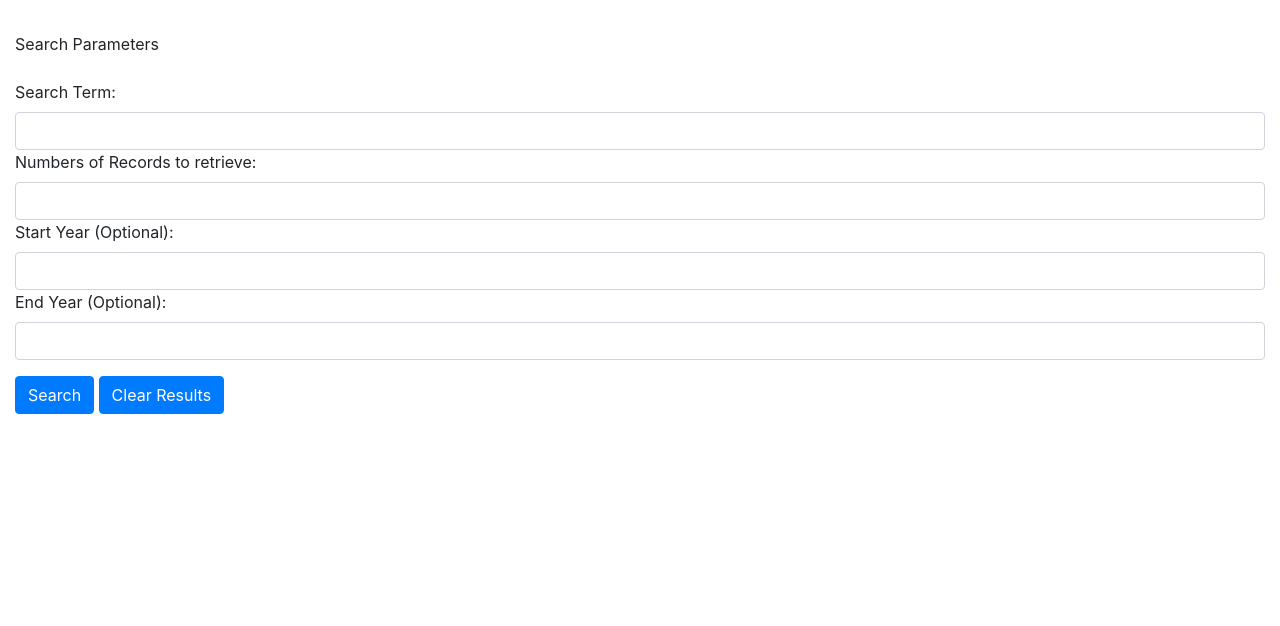
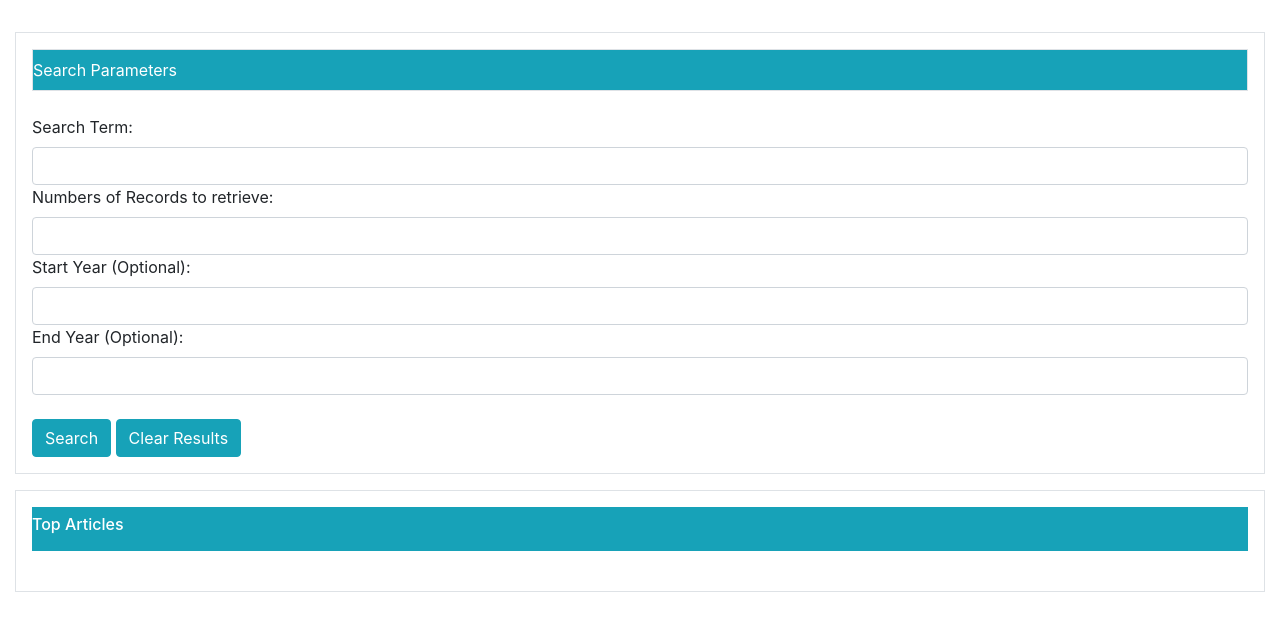
Before and after one commit to chainfire21/NYTimes, a plain HTML site: page index.html in a window 1280 px wide. Shown: the part 174-800 px from the top of the page. Drawn offline with nearby package versions, Linux system fonts and the light colour scheme.

Commit message:
Results section added

```diff
--- a/index.html
+++ b/index.html
@@ -17,24 +17,32 @@
         <div class="jumbotron bg-primary text-white text-center"><h2>New York Times Search</h2>
         </div>
         <form>
-            <div class="form-group">
-              <div class"bg-secondary">Search Parameters</div><br>
+            <div class="form-group border p-3">
+              <div class="bg-info border text-white pt-2 pb-2">Search Parameters</div><br>
               <label for="search-term">Search Term:</label>
               <input type="text" class="form-control" id="search-term">
 
-              <label for="search-term">Numbers of Records to retrieve:</label>
+              <label for="records">Numbers of Records to retrieve:</label>
               <input type="text" class="form-control" id="records">
 
-              <label for="search-term">Start Year (Optional):</label>
+              <label for="s-year">Start Year (Optional):</label>
               <input type="text" class="form-control" id="s-year">
 
-              <label for="search-term">End Year (Optional):</label>
-              <input type="text" class="form-control" id="e-year">
+              <label for="e-year">End Year (Optional):</label>
+              <input type="text" class="form-control" id="e-year"><br>
+
+              <button type="submit" class="btn btn-info" id="submit">Search</button>
+              <button type="clear" class="btn btn-info" id="clear">Clear Results</button>
             </div>
+          </form>
 
-            <button type="submit" class="btn btn-primary" id="submit">Search</button>
-            <button type="submit" class="btn btn-primary" id="clear">Clear Results</button>
+          <form>
+              <div class="form-group border p-3">
+                <div class="text-white bg-info pt-2 pb-2"><h6>Top Articles</h6></div><br>
+                <div id="resultId"></div>
+              </div>
           </form>
+
     </div>
 
     <script src="https://code.jquery.com/jquery-3.3.1.min.js" integrity="sha256-FgpCb/KJQlLNfOu91ta32o/NMZxltwRo8QtmkMRdAu8="
```
